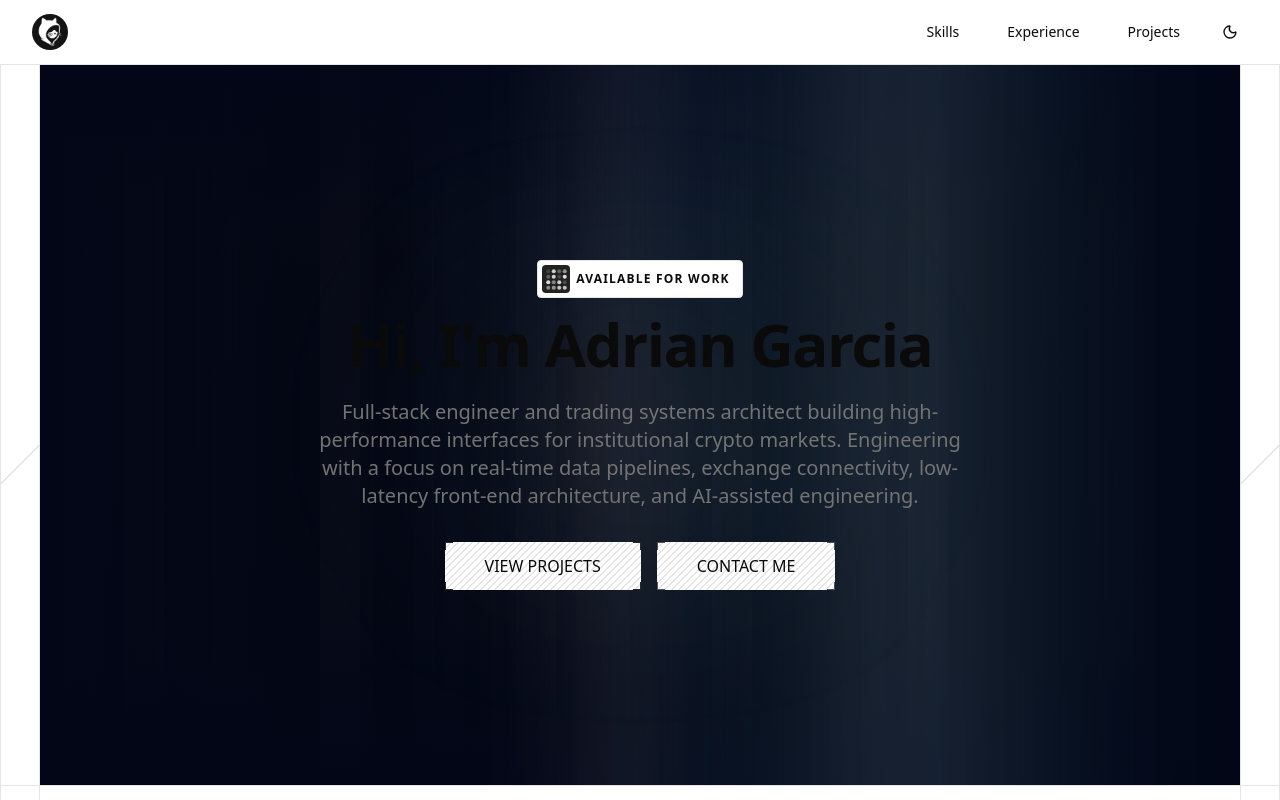
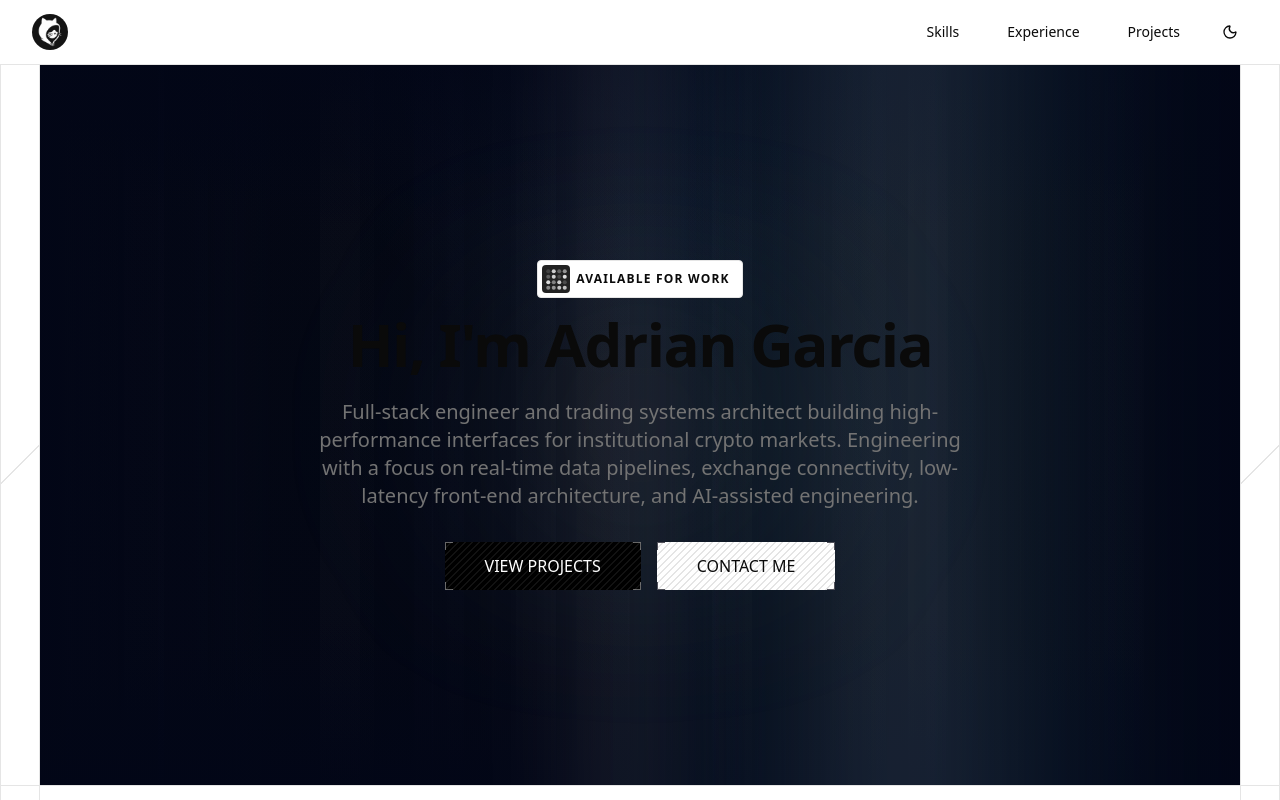
Before and after one commit to DreadPirateRob/upd-port, a Next.js app: page / in a window 1280 px wide. Shown: the top 800 px of the page. Built offline with nearby package versions, Linux system fonts and the light colour scheme.

Commit message:
ClickPowerUp: black base background for primary variant with white resting text

```diff
--- a/src/components/evil-buttons/click-powerup.jsx
+++ b/src/components/evil-buttons/click-powerup.jsx
@@ -7,20 +7,21 @@ import { useState } from "react";
 const VARIANTS = {
   primary: {
     bracket: {
-      rest:  { borderColor: "rgb(38 38 38)" },
-      hover: { borderColor: "rgb(38 38 38)" },
+      rest:  { borderColor: "rgba(255,255,255,0.4)" },
+      hover: { borderColor: "rgba(255,255,255,0.4)" },
       tap:   { borderColor: "#2CD4BD" },
     },
     arm: {
-      rest:  { scaleX: 0, originX: 0, backgroundColor: "#171717" },
-      hover: { scaleX: 1, originX: 0, backgroundColor: "#171717" },
+      rest:  { scaleX: 0, originX: 0, backgroundColor: "#2a2a2a" },
+      hover: { scaleX: 1, originX: 0, backgroundColor: "#2a2a2a" },
       tap:   { scaleX: 1, originX: 0, backgroundColor: "#2CD4BD" },
     },
     text: {
-      rest:  { color: "var(--color-foreground)" },
+      rest:  { color: "#ffffff" },
       hover: { color: "#ffffff" },
       tap:   { color: "#0a2926" },
     },
+    buttonClass: "bg-black [--pattern:rgba(255,255,255,0.07)]",
   },
   secondary: {
     bracket: {
@@ -38,8 +39,16 @@ const VARIANTS = {
       hover: { color: "#ffffff" },
       tap:   { color: "#ffffff" },
     },
+    buttonClass: "bg-background [--pattern:var(--color-neutral-200)] dark:[--pattern:var(--color-neutral-900)]",
   },
 };
+
+const CORNERS = [
+  { id: "top-right",    cls: "absolute top-0 right-0 size-2 border-t border-r z-20" },
+  { id: "top-left",     cls: "absolute top-0 left-0 size-2 border-t border-l z-20" },
+  { id: "bottom-left",  cls: "absolute bottom-0 left-0 size-2 border-b border-l z-20" },
+  { id: "bottom-right", cls: "absolute right-0 bottom-0 size-2 border-r border-b z-20" },
+];
 
 export const ClickPowerUp = ({
   children,
@@ -58,25 +67,18 @@ export const ClickPowerUp = ({
 
   const state = isTapped ? "tap" : "rest";
 
-  const corners = [
-    { corner: "top-right",    cls: "absolute top-0 right-0 size-2 border-t border-r z-20" },
-    { corner: "top-left",     cls: "absolute top-0 left-0 size-2 border-t border-l z-20" },
-    { corner: "bottom-left",  cls: "absolute bottom-0 left-0 size-2 border-b border-l z-20" },
-    { corner: "bottom-right", cls: "absolute right-0 bottom-0 size-2 border-r border-b z-20" },
-  ];
-
   return (
     <motion.div
       initial="rest"
       animate={state}
       whileHover={isTapped ? "tap" : "hover"}
       onTap={handleTap}
-      className="relative inline-block cursor-pointer [--pattern:var(--color-neutral-200)] dark:[--pattern:var(--color-neutral-900)]"
+      className="relative inline-block cursor-pointer"
     >
-      {corners.map(({ corner, cls }) => (
+      {CORNERS.map(({ id, cls }) => (
         <motion.div
-          key={corner}
-          custom={corner}
+          key={id}
+          custom={id}
           variants={{
             rest:  () => ({ x: 0, y: 0, ...v.bracket.rest }),
             hover: (c) => ({
@@ -97,7 +99,8 @@ export const ClickPowerUp = ({
 
       <button
         className={cn(
-          "relative overflow-hidden bg-background px-10 py-3 font-medium uppercase",
+          "relative overflow-hidden px-10 py-3 font-medium uppercase",
+          v.buttonClass,
           className,
         )}
       >
@@ -106,22 +109,14 @@ export const ClickPowerUp = ({
 
         {/* Arm panel */}
         <motion.span
-          variants={{
-            rest:  v.arm.rest,
-            hover: v.arm.hover,
-            tap:   v.arm.tap,
-          }}
+          variants={{ rest: v.arm.rest, hover: v.arm.hover, tap: v.arm.tap }}
           transition={{ type: "spring", stiffness: 220, damping: 22 }}
           className="absolute inset-0 z-10 origin-left"
         />
 
         {/* Text */}
         <motion.span
-          variants={{
-            rest:  v.text.rest,
-            hover: v.text.hover,
-            tap:   v.text.tap,
-          }}
+          variants={{ rest: v.text.rest, hover: v.text.hover, tap: v.text.tap }}
           transition={{ type: "spring", stiffness: 220, damping: 22 }}
           className="relative z-20"
         >
```
